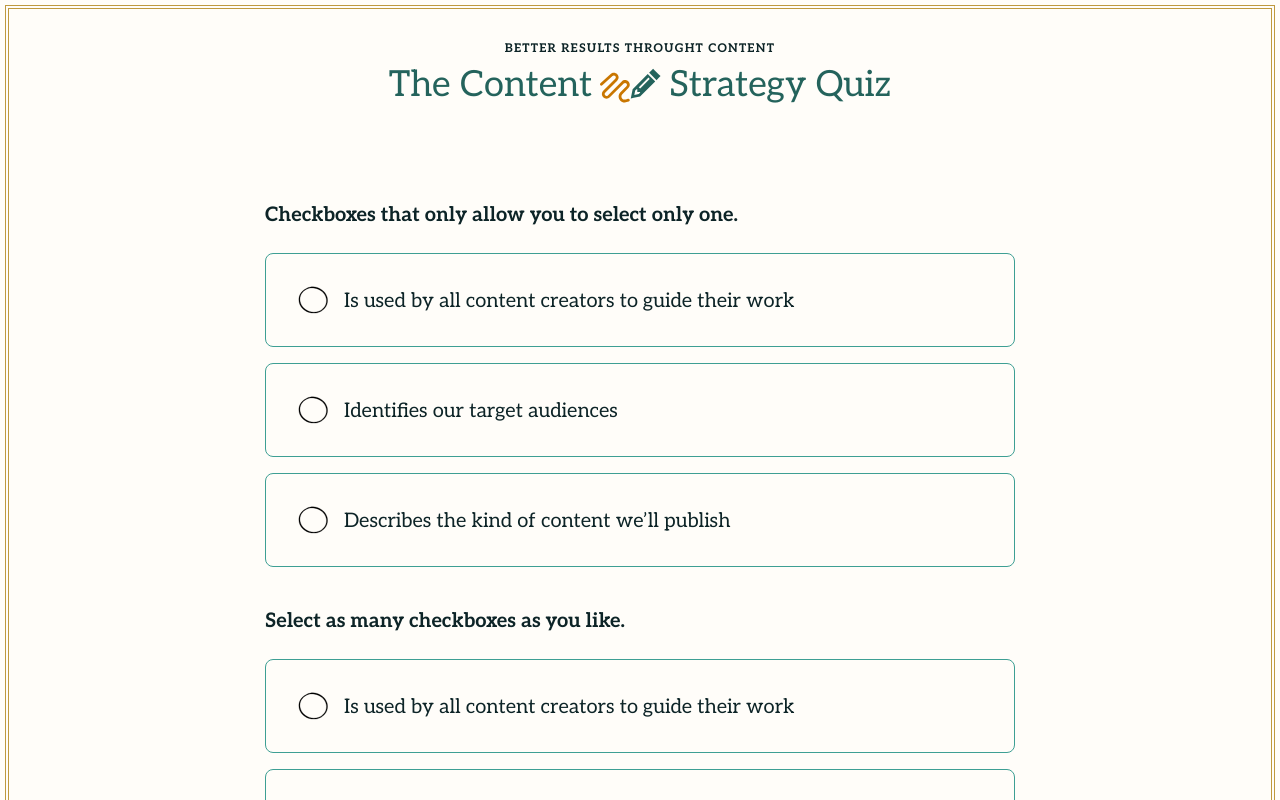
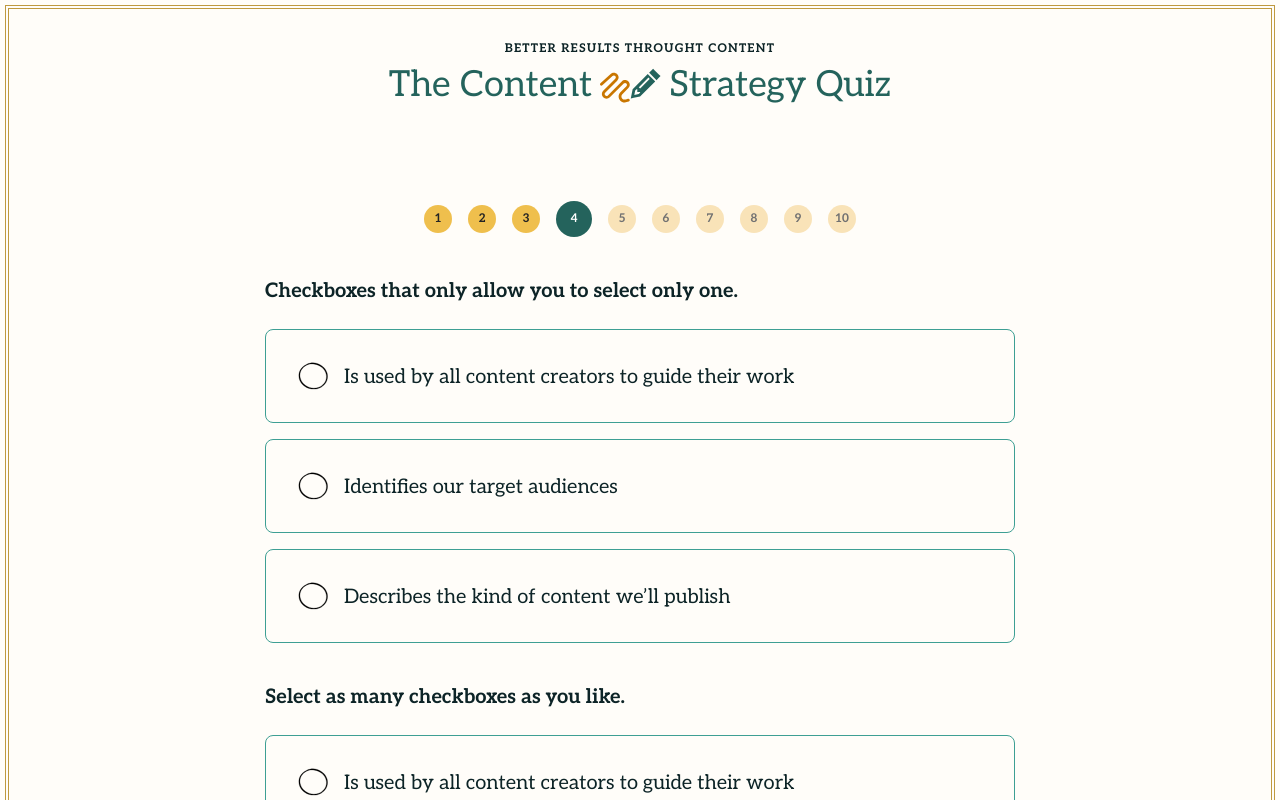
Before and after one commit to fourkitchens/content-maturity-quiz, a Next.js app: page /two in a window 1280 px wide. Shown: the top 800 px of the page. Built offline with nearby package versions, Linux system fonts and the light colour scheme.

Commit message:
progress tracker

```diff
--- a/src/app/two/page.js
+++ b/src/app/two/page.js
@@ -5,12 +5,14 @@ import Layout from '@/components/Layout';
 import CheckboxList from '@/components/CheckboxList';
 import q from '@/data/questions.json';
 import Typography from '@/components/Typography';
+import ProgressTracker from '@/components/ProgressTracker';
 
 export default function Two() {
   return (
     <Layout>
       <div>
         <div className="prose lg:max-w-[750px] mx-auto">
+          <ProgressTracker count={10} currentID={3} />
           <Typography tag="h3" className="mt-10 mb-6">
             Checkboxes that only allow you to select only one.
           </Typography>
--- /dev/null
+++ b/src/components/ProgressTracker.js
@@ -0,0 +1,39 @@
+/* eslint import/no-unresolved: [2, { ignore: ['\\@'] }] */
+import classNames from 'classnames';
+import PropTypes from 'prop-types';
+
+const ProgressTracker = ({ count, currentID }) => {
+  const steps = [...Array(count)];
+
+  return (
+    <ul
+      className={classNames('flex flex-row gap-4 items-center mx-auto w-min')}
+    >
+      {steps.map((v, i) => (
+        <li
+          key={i}
+          className={classNames(
+            'flex items-center justify-center',
+            'rounded-full aspect-square',
+            'text-xs font-semibold',
+            {
+              'w-[28px] h-[28px] bg-yellow text-gray-400':
+                i !== currentID && i < currentID,
+            },
+            { 'w-[28px] h-[28px] bg-gold-500 text-gray': i !== currentID },
+            { 'w-[36px] h-[36px] bg-green text-white': i === currentID }
+          )}
+        >
+          {i + 1}
+        </li>
+      ))}
+    </ul>
+  );
+};
+
+ProgressTracker.propTypes = {
+  count: PropTypes.number.isRequired,
+  currentID: PropTypes.number.isRequired,
+};
+
+export default ProgressTracker;
--- a/tailwind.config.js
+++ b/tailwind.config.js
@@ -1,13 +1,14 @@
 /** @type {import('tailwindcss').Config} */
 
 const colors = {
+  beige: '#FDF6E0',
   bg: '#FFFDF9',
-  beige: '#FDF6E0',
-  gold: '#BF993E',
+  dark: '#0D2427',
+  gold: { DEFAULT: '#BF993E', 500: '#F9E3B8' },
+  gray: { DEFAULT: '#717171', 400: '#242424' },
   green: { DEFAULT: '#24635C', 200: '#3E9F94' },
   orange: '#C97600',
-  dark: '#0D2427',
-  gray: '#717171',
+  yellow: '#EFBF4D',
 };
 
 module.exports = {
```
